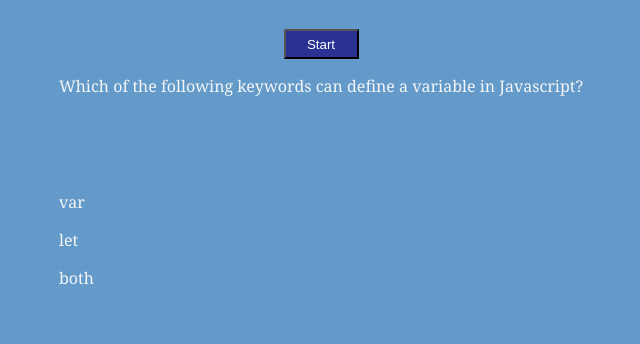
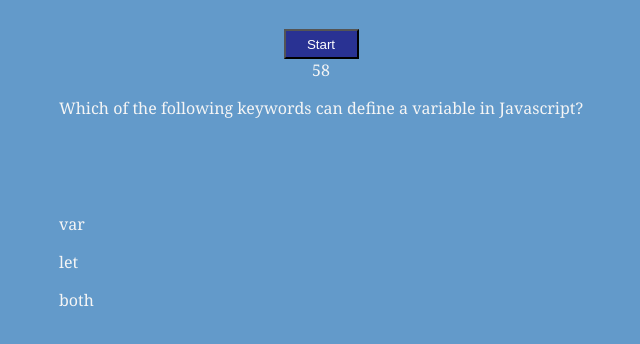
Before and after one commit to dejuliusvince/Coding_Quiz, a plain HTML site: page index.html in a window 1280 px wide. Both pictures are taken after a click on the button "Start". Shown: the part 108-452 px from the top of the page, without its empty margins (319-959 px from the left). Drawn offline with Linux system fonts and the light colour scheme.

Commit message:
define function for countdown, add to start button

```diff
--- a/index.html
+++ b/index.html
@@ -14,6 +14,7 @@
     <h1>Coding Quiz!</h1>
   </header>
   <button id="start-button">Start</button>
+  <div id="timer">60</div>
   <div id="quiz" class="hide-quiz">
     <div id="questionDiv"class="questions-card">
       <h2>Answer the questions below...</h2>
--- a/script.js
+++ b/script.js
@@ -7,6 +7,8 @@
 */
 let score = 0
 let timer = 60
+
+
 
 
 displayedQuestion = 0
@@ -57,6 +59,8 @@ const showQuestion = () => {
   `
 }
 
+
+
 document.addEventListener('click', event => {
   if (event.target.classList.contains('response')) {
     if (event.target.dataset.response==event.target.dataset.answer) {
@@ -68,11 +72,15 @@ document.addEventListener('click', event => {
 })
 
 
-
-
+const countdownStart = () => {
+  timer-=1
+  document.getElementById("timer").innerHTML = `
+  ${timer}`
+}
 
 
 document.getElementById("start-button").addEventListener('click', event => {
   document.getElementById("quiz").classList.remove("hide-quiz")
+  setInterval(countdownStart, 1000)
   showQuestion()
 })
```
